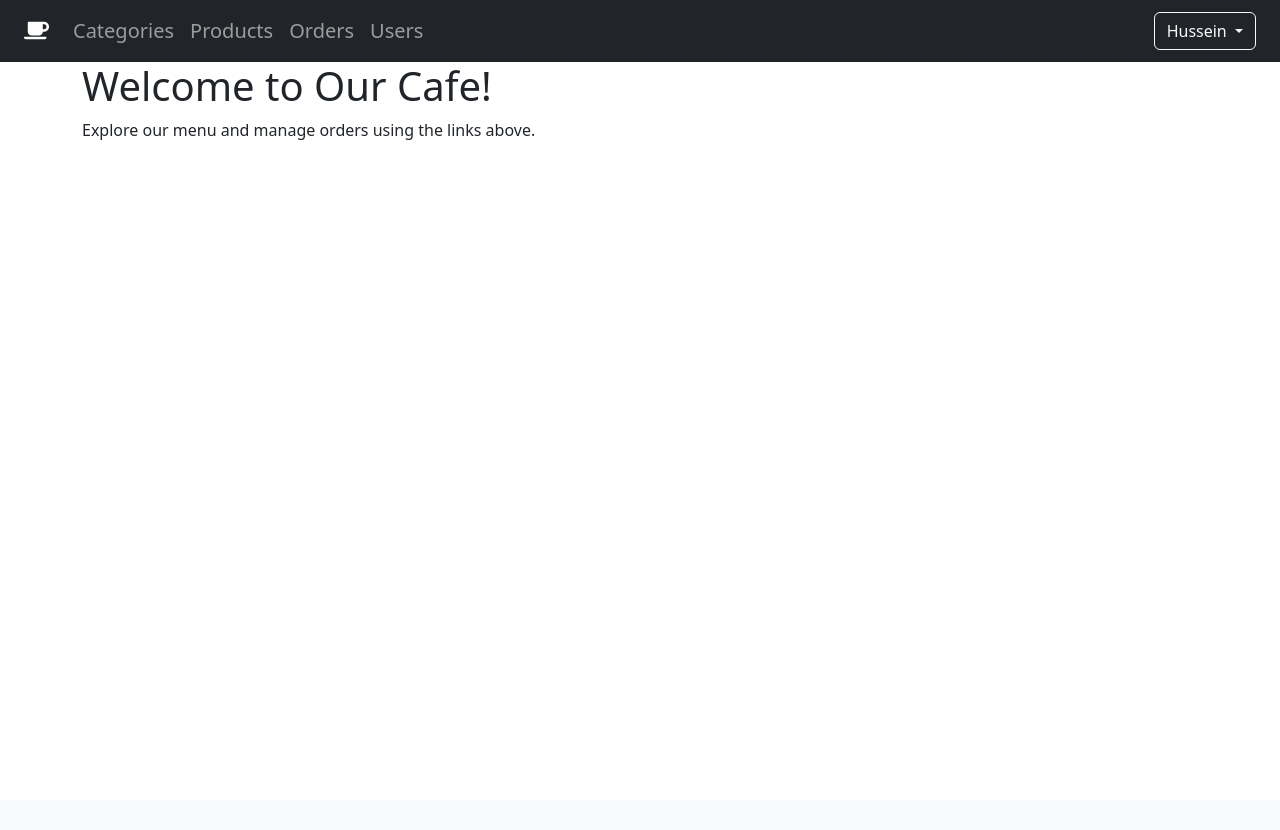
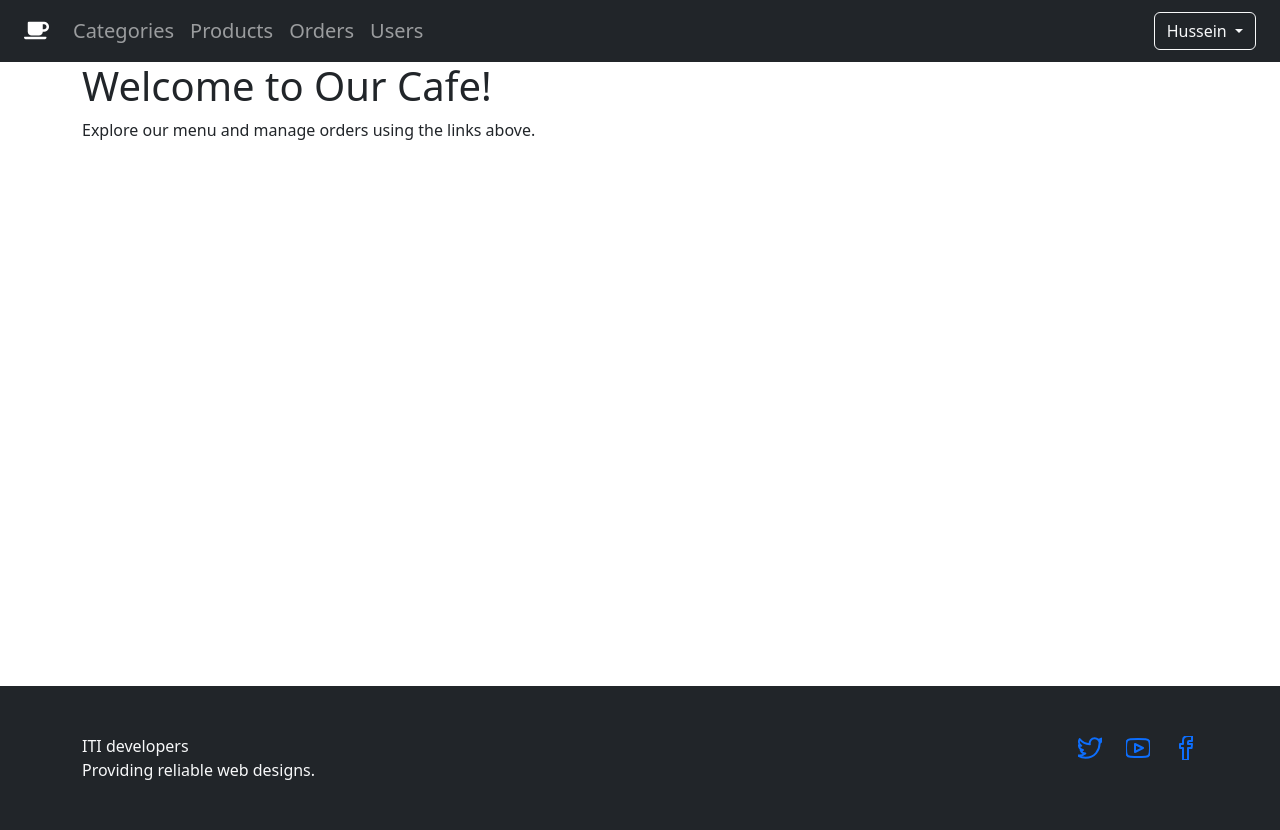
Before and after one commit to hussein-elmlah/php-cafe-ordering-app, a PHP site: page / in a window 1280 px wide. Before the commit the page ends 140 px from the top, so only its background shows below. Run offline with PHP 8.4, Linux system fonts and the light colour scheme.

Commit message:
Feat: add footer

```diff
--- /dev/null
+++ b/includes/footer.php
@@ -0,0 +1,35 @@
+<footer class="footer bg-dark text-light py-5">
+    <div class="container">
+        <div class="row">
+            <div class="col-md-6">
+                <div class="d-flex align-items-center">
+                    <div>
+                        <p class="font-bold mb-0">ITI developers</p>
+                        <p class="mb-0">Providing reliable web designs.</p>
+                    </div>
+                </div>
+            </div>
+            <div class="col-md-6">
+                <div class="text-md-end">
+                    <div class="d-flex justify-content-md-end gap-4">
+                        <a href="#">
+                            <svg xmlns="http://www.w3.org/2000/svg" width="24" height="24" viewBox="0 0 24 24" fill="none" stroke="currentColor" stroke-width="2" stroke-linecap="round" stroke-linejoin="round" class="fill-current">
+                                <path d="M24 4.557c-.883.392-1.832.656-2.828.775 1.017-.609 1.798-1.574 2.165-2.724-.951.564-2.005.974-3.127 1.195-.897-.957-2.178-1.555-3.594-1.555-3.179 0-5.515 2.966-4.797 6.045-4.091-.205-7.719-2.165-10.148-5.144-1.29 2.213-.669 5.108 1.523 6.574-.806-.026-1.566-.247-2.229-.616-.054 2.281 1.581 4.415 3.949 4.89-.693.188-1.452.232-2.224.084.626 1.956 2.444 3.379 4.6 3.419-2.07 1.623-4.678 2.348-7.29 2.04 2.179 1.397 4.768 2.212 7.548 2.212 9.142 0 14.307-7.721 13.995-14.646.962-.695 1.797-1.562 2.457-2.549z"></path>
+                            </svg>
+                        </a>
+                        <a href="#">
+                            <svg xmlns="http://www.w3.org/2000/svg" width="24" height="24" viewBox="0 0 24 24" fill="none" stroke="currentColor" stroke-width="2" stroke-linecap="round" stroke-linejoin="round" class="fill-current">
+                                <path d="M19.615 3.184c-3.604-.246-11.631-.245-15.23 0-3.897.266-4.356 2.62-4.385 8.816.029 6.185.484 8.549 4.385 8.816 3.6.245 11.626.246 15.23 0 3.897-.266 4.356-2.62 4.385-8.816-.029-6.185-.484-8.549-4.385-8.816zm-10.615 12.816v-8l8 3.993-8 4.007z"></path>
+                            </svg>
+                        </a>
+                        <a href="#">
+                            <svg xmlns="http://www.w3.org/2000/svg" width="24" height="24" viewBox="0 0 24 24" fill="none" stroke="currentColor" stroke-width="2" stroke-linecap="round" stroke-linejoin="round" class="fill-current">
+                                <path d="M9 8h-3v4h3v12h5v-12h3.642l.358-4h-4v-1.667c0-.955.192-1.333 1.115-1.333h2.885v-5h-3.808c-3.596 0-5.192 1.583-5.192 4.615v3.385z"></path>
+                            </svg>
+                        </a>
+                    </div>
+                </div>
+            </div>
+        </div>
+    </div>
+</footer>
--- a/index.php
+++ b/index.php
@@ -8,14 +8,16 @@
     <link rel="stylesheet" href="https://cdnjs.cloudflare.com/ajax/libs/font-awesome/6.0.0-beta3/css/all.min.css">
 
 </head>
-<body>
+<body class="">
     <?php include './includes/navbar.php'; ?>
 
-    <div class="container">
+    <div class="container" style="min-height: 78vh;">
         <h1>Welcome to Our Cafe!</h1>
         <p>Explore our menu and manage orders using the links above.</p>
     </div>
 
+    <?php include './includes/footer.php'; ?>
+
     <script src="https://cdn.jsdelivr.net/npm/bootstrap@5.3.3/dist/js/bootstrap.bundle.min.js"></script>
 </body>
 </html>
```
